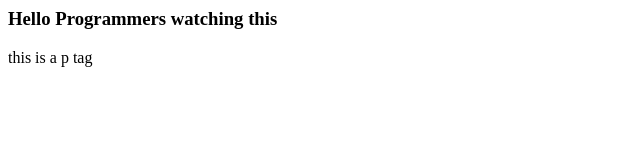
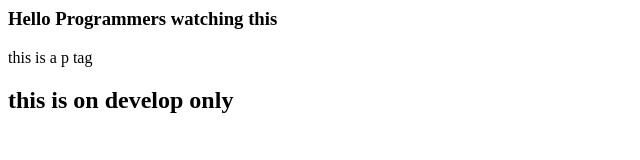
Before and after one commit to alialwahish/newRepo, a plain HTML site: page index.html in a window 1280 px wide. Shown: the whole page, without its empty margins (0-640 px from the left). Drawn offline with Linux system fonts and the light colour scheme.

Commit message:
added a new line in develop

```diff
--- a/index.html
+++ b/index.html
@@ -1,3 +1,5 @@
 <h3> Hello Programmers watching this </h3>
 
 <p> this is a p tag </p>
+
+<h2> this is on develop only<h2>
```
